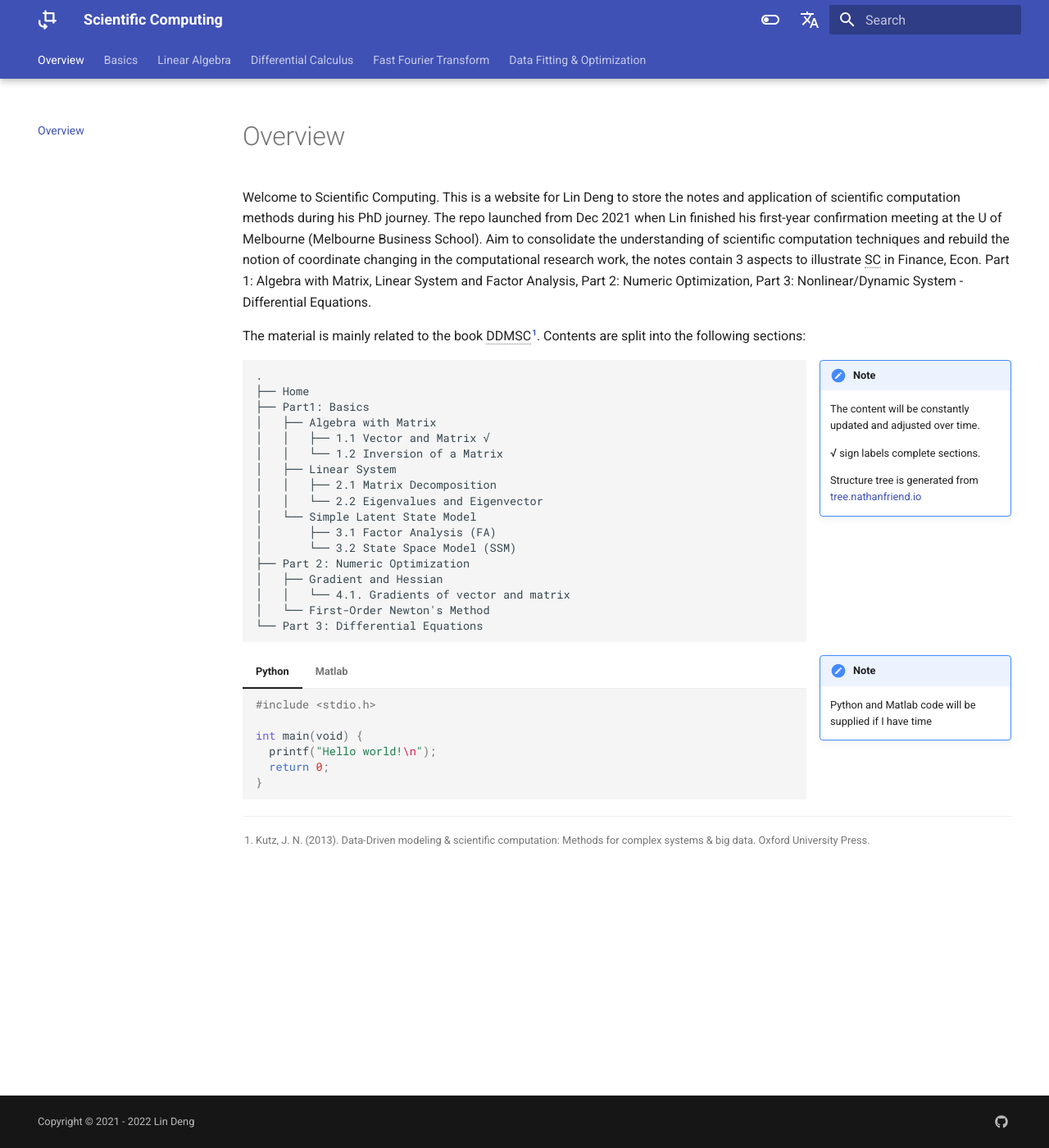
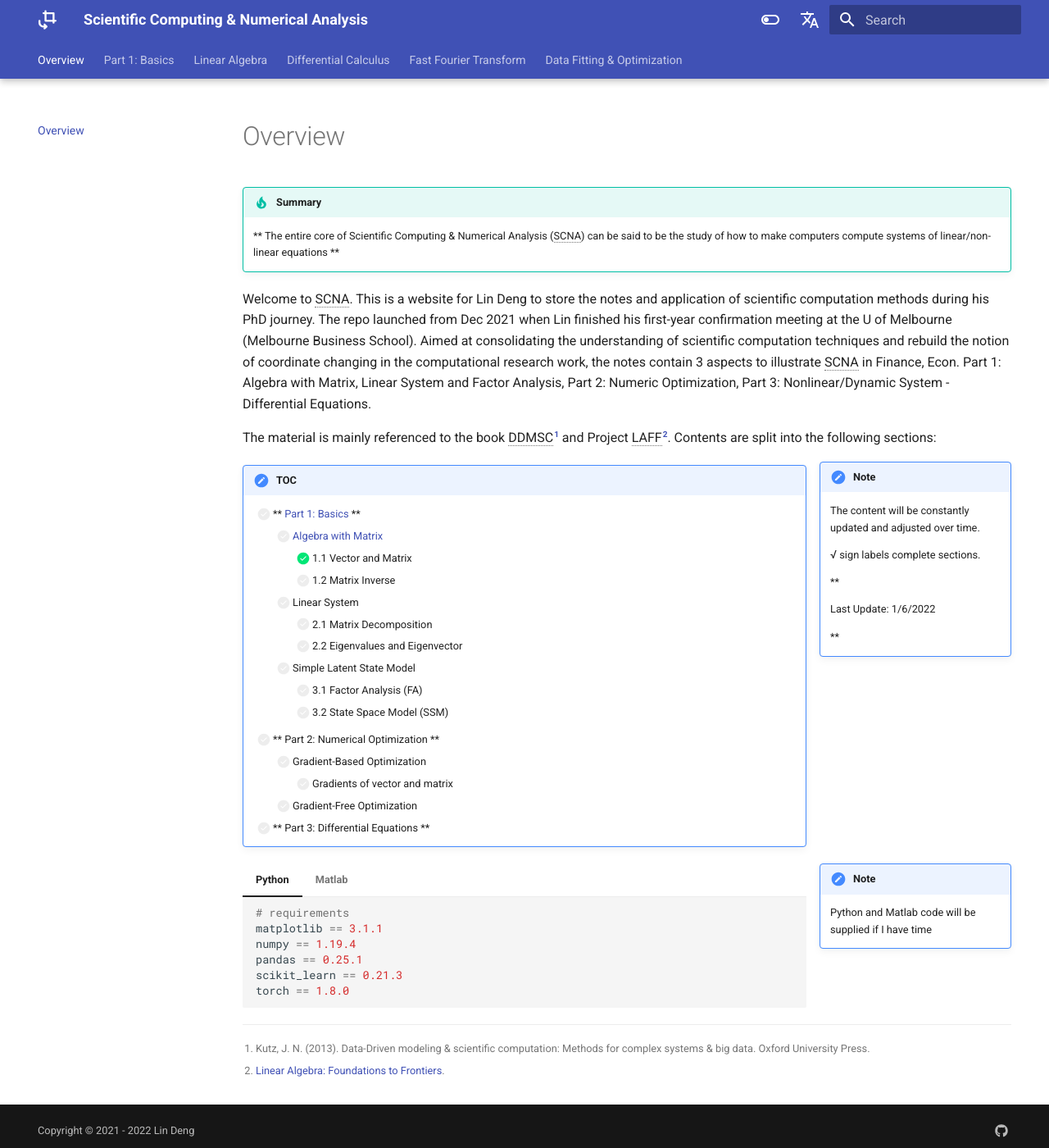
Before and after one commit to linchrisdeng/notes-Scientific-Computing, an MkDocs documentation site: the page built from docs/index.md, in a window 1280 px wide and 1400 px high. Shown: the whole window at 82% size. Built offline with MkDocs 1.6.1 and Material for MkDocs 9.7.7, drawn with Linux system fonts in a browser that asks for light colours; comment, search, counter and statistics services are not loaded.

Commit message:
update layout

````diff
--- /dev/null
+++ b/docs/Section_1/algebra_with_matrix.md
@@ -0,0 +1,9 @@
+# Algebra with Matrix
+
+## 1.1 Vector and Matrix
+
+### Matrix Multiplication
+
+
+## 1.2 Matrix Inverse
+Woodbury formula and Sherman–Morrison formula
--- a/docs/index.md
+++ b/docs/index.md
@@ -1,25 +1,54 @@
 ---
 title:
-description: Homepage for Lin's scientific computing
+description: Homepage for Lin's Scientific Computing & Numerical Analysis
 ---
 
 # Overview
+!!! tip "Summary"
+    ** The entire core of Scientific Computing & Numerical Analysis (SCNA) can be said to be the study of how to make computers compute systems of linear/non-linear equations **
 
-Welcome to Scientific Computing. This is a website for Lin Deng to store the notes and application of scientific computation methods during his PhD journey. The repo launched from Dec 2021 when Lin finished his first-year confirmation meeting at the U of Melbourne (Melbourne Business School). Aim to consolidate the understanding of scientific computation techniques and rebuild the notion of coordinate changing in the computational research work, the notes contain 3 aspects to illustrate SC in Finance, Econ. Part 1: Algebra with Matrix, Linear System and Factor Analysis, Part 2: Numeric Optimization, Part 3: Nonlinear/Dynamic System - Differential Equations.
+Welcome to SCNA. This is a website for Lin Deng to store the notes and application of scientific computation methods during his PhD journey. The repo launched from Dec 2021 when Lin finished his first-year confirmation meeting at the U of Melbourne (Melbourne Business School). Aimed at consolidating the understanding of scientific computation techniques and rebuild the notion of coordinate changing in the computational research work, the notes contain 3 aspects to illustrate SCNA in Finance, Econ. Part 1: Algebra with Matrix, Linear System and Factor Analysis, Part 2: Numeric Optimization, Part 3: Nonlinear/Dynamic System - Differential Equations.
 
-The material is mainly related to the book DDMSC[^1]. Contents are split into the following sections:
+The material is mainly referenced to the book DDMSC[^1] and Project LAFF[^2]. Contents are split into the following sections:
+
 !!! note inline end
     The content will be constantly updated and adjusted over time.
 
     √ sign labels complete sections.
 
-    Structure tree is generated from [tree.nathanfriend.io](https://tree.nathanfriend.io/)
-```
+    ** <p> Last Update: <span id="datetime"> </span></p>
+    <script>
+    var dt = new Date();
+    document.getElementById("datetime").innerHTML = dt.toLocaleDateString();
+    </script> **
+
+
+
+!!! check "TOC"
+    - [ ] ** [Part 1: Basics](Section_1/index.md) **
+        - [ ] [Algebra with Matrix](Section_1/algebra_with_matrix.md)
+            - [x] 1.1 Vector and Matrix
+            - [ ] 1.2 Matrix Inverse
+        - [ ] Linear System
+            - [ ] 2.1 Matrix Decomposition
+            - [ ] 2.2 Eigenvalues and Eigenvector
+        - [ ] Simple Latent State Model
+            - [ ] 3.1 Factor Analysis (FA)
+            - [ ] 3.2 State Space Model (SSM)
+    - [ ] ** Part 2: Numerical Optimization **
+        - [ ] Gradient-Based Optimization
+            - [ ] Gradients of vector and matrix
+        - [ ] Gradient-Free Optimization
+    - [ ] ** Part 3: Differential Equations **
+
+
+<!-- https://tree.nathanfriend.io/ -->
+<!-- ```
 .
 ├── Home
 ├── Part1: Basics
 │   ├── Algebra with Matrix
-│   │   ├── 1.1 Vector and Matrix √
+│   │   ├── 1.1 Vector and Matrix
 │   │   └── 1.2 Inversion of a Matrix
 │   ├── Linear System
 │   │   ├── 2.1 Matrix Decomposition
@@ -32,33 +61,27 @@ The material is mainly related to the book DDMSC[^1]. Contents are split into th
 │   │   └── 4.1. Gradients of vector and matrix
 │   └── First-Order Newton's Method
 └── Part 3: Differential Equations
-
-```
+``` -->
 
 !!! note inline end
     Python and Matlab code will be supplied if I have time
 === "Python"
 
     ``` py
-    #include <stdio.h>
-
-    int main(void) {
-      printf("Hello world!\n");
-      return 0;
-    }
+    # requirements
+    matplotlib == 3.1.1
+    numpy == 1.19.4
+    pandas == 0.25.1
+    scikit_learn == 0.21.3
+    torch == 1.8.0
     ```
 
 === "Matlab"
 
     ``` matlab
-    #include <iostream>
-
-    int main(void) {
-      std::cout << "Hello world!" << std::endl;
-      return 0;
-    }
+    'Release R2020b'
     ```
-
 
 --8<-- "includes/abbr.md"
 [^1]: Kutz, J. N. (2013). Data-Driven modeling &#38; scientific computation: Methods for complex systems &#38; big data. Oxford University Press.
+[^2]: [Linear Algebra: Foundations to Frontiers](http://www.ulaff.net/).
--- /dev/null
+++ b/docs/javascripts/mathjax.js
@@ -0,0 +1,16 @@
+window.MathJax = {
+  tex: {
+    inlineMath: [["\\(", "\\)"]],
+    displayMath: [["\\[", "\\]"]],
+    processEscapes: true,
+    processEnvironments: true
+  },
+  options: {
+    ignoreHtmlClass: ".*|",
+    processHtmlClass: "arithmatex"
+  }
+};
+
+document$.subscribe(() => {
+  MathJax.typesetPromise()
+})
--- a/includes/abbr.md
+++ b/includes/abbr.md
@@ -1,2 +1,3 @@
 *[DDMSC]: Kutz, J. N. (2013). Data-Driven modeling &#38; scientific computation: Methods for complex systems &#38; big data. Oxford University Press.
-*[SC]: Scientific Computing
+*[SCNA]: Scientific Computing & Numerical Analysis
+*[LAFF]: Linear Algebra: Foundations to Frontiers
--- a/mkdocs.yml
+++ b/mkdocs.yml
@@ -1,10 +1,10 @@
 # Site information
-site_name: Scientific Computing
+site_name: Scientific Computing & Numerical Analysis
 
 # Configuration
 theme:
   name: material
-  favicon: assets/images/favicon3.svg
+  favicon: assets/images/favicon1.svg
   logo: assets/images/favicon3.svg
   palette:
     - scheme: default
@@ -41,16 +41,23 @@ markdown_extensions:
   - pymdownx.superfences
   - pymdownx.tabbed:
       alternate_style: true
+  - def_list
+  - pymdownx.tasklist:
+      custom_checkbox: true
+  - pymdownx.arithmatex:
+      generic: true
 
+extra_javascript:
+  - javascripts/mathjax.js
+  - https://polyfill.io/v3/polyfill.min.js?features=es6
+  - https://cdn.jsdelivr.net/npm/mathjax@3/es5/tex-mml-chtml.js
 
 # Naviation
 nav:
   - 'Overview': index.md
-  - 'Basics':
+  - 'Part 1: Basics':
     - Section_1/index.md
-    - 'Vector': Section_1/vector.md
-    - 'Matrix': Section_1/matrix.md
-    - 'Multiplication': Section_1/inversion.md
+    - 'Algebra with Matrix': Section_1/algebra_with_matrix.md
   - 'Linear Algebra':
     - Section_2/index.md
   - 'Differential Calculus':
@@ -73,5 +80,5 @@ extra:
       lang: cn
   social:
     - icon: fontawesome/brands/github
-      link: https://github.com/linchrisdeng
+      link: https://github.com/linchrisdeng/notes-Scientific-Computing
       name: GitHub
````
Also changed, not shown: docs/Section_1/vector.md (deleted, +0 -4 lines), docs/Section_1/matrix.md (deleted), docs/assets/images/favicon1.svg (added), 2 other files.
